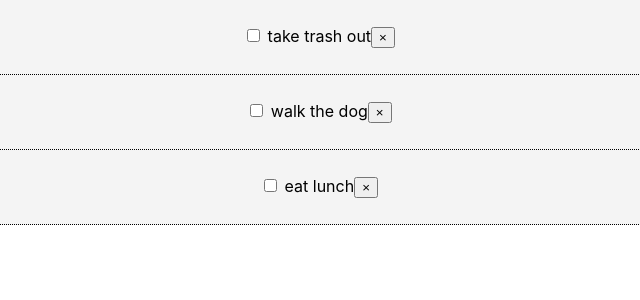
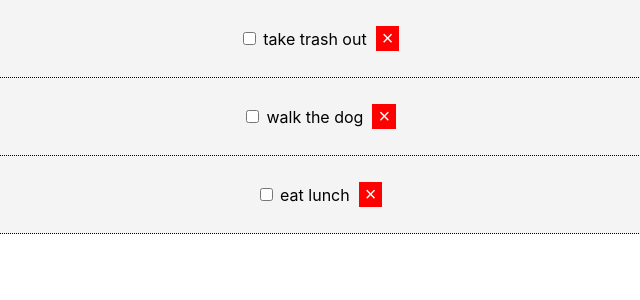
Before and after one commit to dgloriaweb/react_crash_todo_16_13_1, a React (Create React App) app: page / in a window 1280 px wide. Shown: the top 300 px of the page, without its empty margins (321-961 px from the left). Built offline with nearby package versions, Linux system fonts and the light colour scheme.

Commit message:
formatting

```diff
--- a/src/components/TodoItem.js
+++ b/src/components/TodoItem.js
@@ -28,8 +28,8 @@ export class TodoItem extends Component {
             type="checkbox"
             onChange={this.props.markComplete.bind(this, id)}
           />{" "}
-          {title}
-          <button onClick={this.props.deleteTodoItem.bind(this, id)}>
+          {title} &nbsp;
+          <button style={{border:'none', backgroundColor:'red', color:'white', fontSize:'20px'}} onClick={this.props.deleteTodoItem.bind(this, id)}>
             &times;
           </button>
         </p>
```
